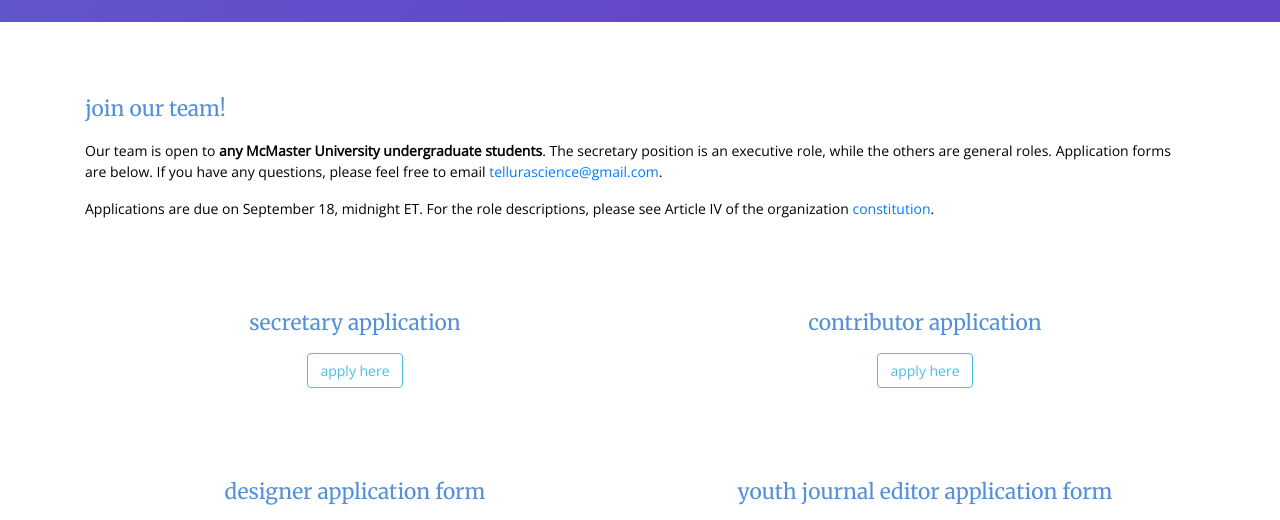
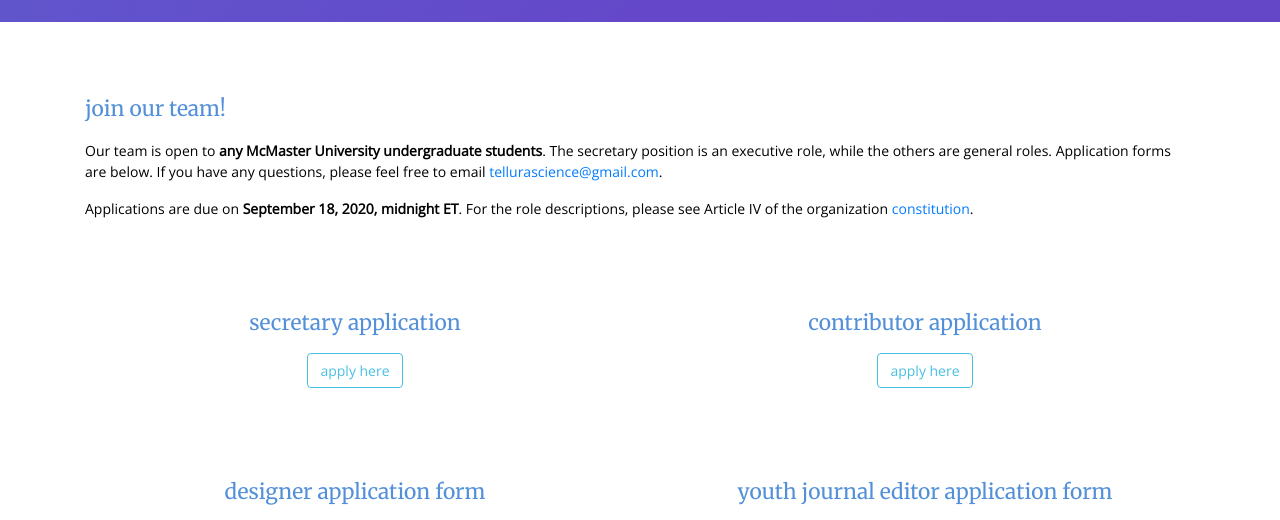
Before and after one commit to vonlugersbutter/tellura, a plain HTML site: page public/join-us.html in a window 1280 px wide. Shown: the part 258-778 px from the top of the page. Drawn offline with nearby package versions, Linux system fonts and the light colour scheme.

Commit message:
edited due date

```diff
--- a/public/join-us.html
+++ b/public/join-us.html
@@ -24,7 +24,7 @@
         <h2>join our team!</h2>
         <p>Our team is open to <strong>any McMaster University undergraduate students</strong>. The secretary position is an executive role, while the others are general roles. Application forms are below. If you have any questions, please feel free to email <a href="mailto:tellurascience@gmail.com">tellurascience@gmail.com</a>.</p>
 
-        <p>Applications are due on September 18, midnight ET. For the role descriptions, please see Article IV of the organization <a href="https://docs.google.com/document/d/1KjLqEe7hVgEjBXfvZEEqg6R7kWCSduzGzs9Ft1M0g6I/edit?usp=sharing">constitution</a>.</p>
+        <p>Applications are due on <strong>September 18, 2020, midnight ET</strong>. For the role descriptions, please see Article IV of the organization <a href="https://docs.google.com/document/d/1KjLqEe7hVgEjBXfvZEEqg6R7kWCSduzGzs9Ft1M0g6I/edit?usp=sharing">constitution</a>.</p>
 
         <div class="row">
           <div class="col-sm-6">
```
